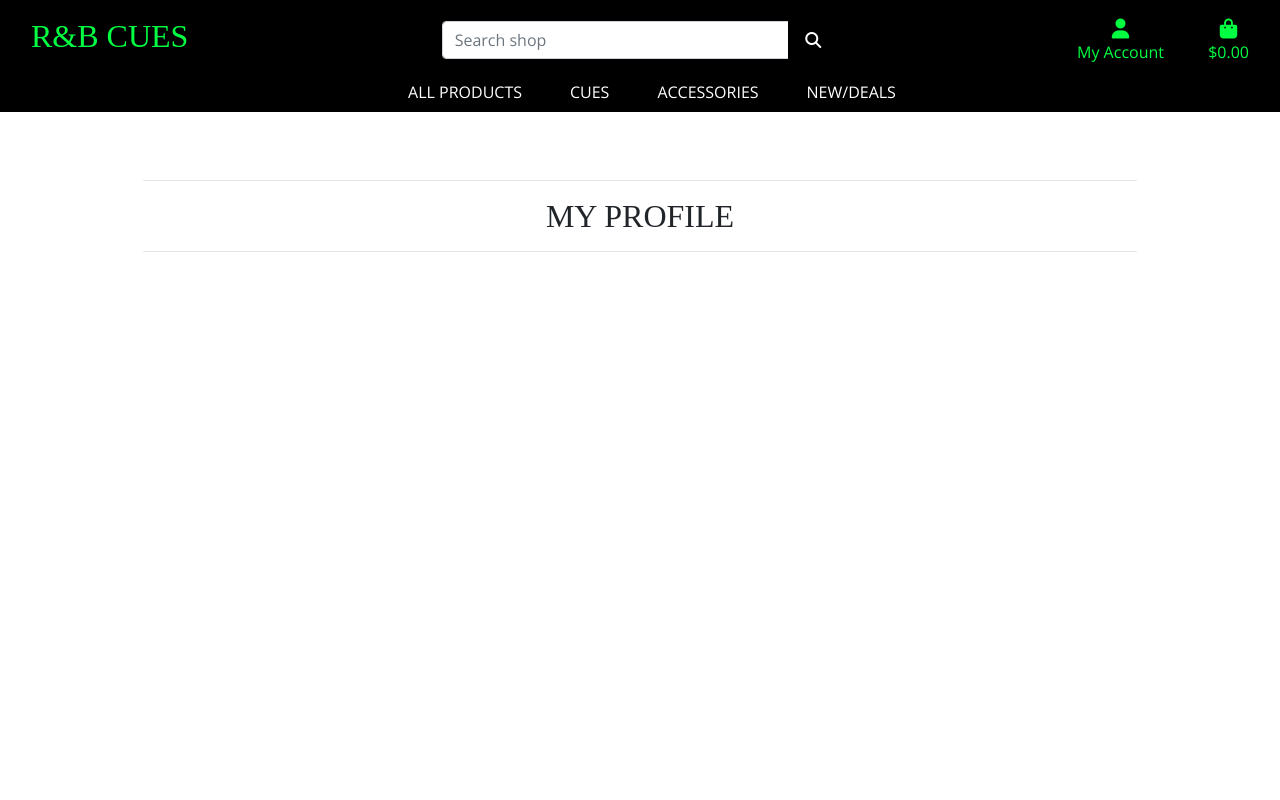
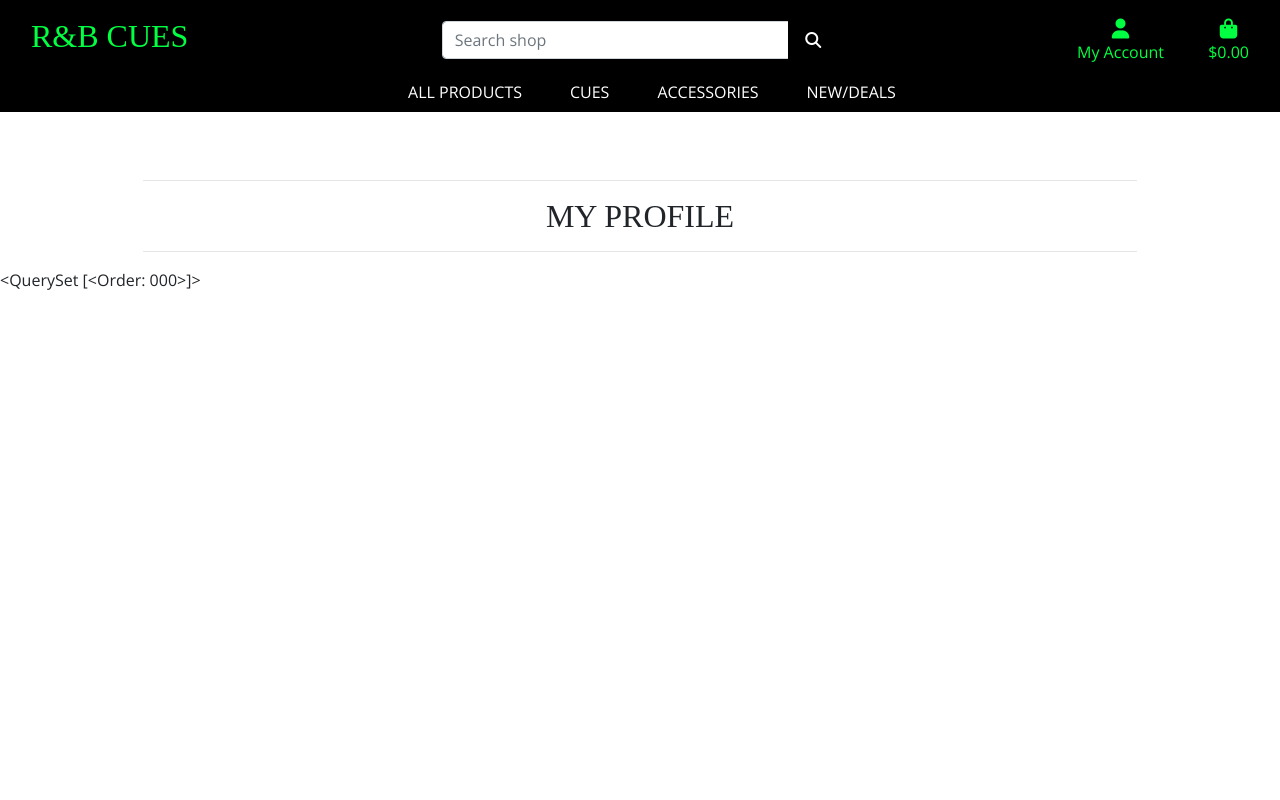
Before and after one commit to Code-Institute-Submissions/rb-cues, a Django app: page /profile/ in a window 1280 px wide. Run offline with Django 3.2, Linux system fonts and the light colour scheme; a user stored in the database is signed in; tables that the repository leaves empty hold one stand-in row (values such as "Sample post"); parts of the project's set-up code (start-up, migrations or seed data) failed here and were passed over; some libraries are stand-ins or nearby versions; some web fonts are replaced.

Commit message:
Completed views and urls for profile
Issue regarding storing userId in orders database found

```diff
--- a/profiles/templates/profiles/profile.html
+++ b/profiles/templates/profiles/profile.html
@@ -28,4 +28,5 @@
             </div>
         </div>
     </div>
+    {{orders}}
 {% endblock %}
--- a/profiles/urls.py
+++ b/profiles/urls.py
@@ -4,4 +4,9 @@ from . import views
 
 urlpatterns = [
     path('', views.profile, name='profile'),
+    path(
+        'order_history/<order_number>',
+        views.order_history, name='order_history'
+    ),
+
 ]
--- a/profiles/views.py
+++ b/profiles/views.py
@@ -1,13 +1,50 @@
-from django.shortcuts import render
+from django.shortcuts import render, get_object_or_404
+from django.contrib import messages
+from .models import UserProfile
+from .forms import UserProfileForm
+from checkout.models import Order
 
 
 def profile(request):
     """
-    Display the user's profile
+    Display the user's profile.
     """
+    profile = get_object_or_404(UserProfile, user=request.user)
+
+    if request.method == 'POST':
+        form = UserProfileForm(request.POST, instance=profile)
+        if form.is_valid():
+            form.save()
+            messages.success(request, 'Profile updated successfully')
+
+    form = UserProfileForm(instance=profile)
+    orders = profile.orders.all()
 
     template = 'profiles/profile.html'
     context = {
+        'form': form,
+        'orders': orders,
+        'on_profile_page': True
     }
 
     return render(request, template, context)
+
+
+def order_history(request, order_number):
+    """
+    Display the user's order history.
+    """
+    order = get_object_or_404(Order, order_number=order_number)
+
+    messages.info(request, (
+        f'This is a past confirmation for order number {order_number}. '
+        'A confirmation email was sent on the order date.'
+    ))
+
+    template = 'checkout/checkout_success.html'
+    context = {
+        'order': order,
+        'from_profile': True,
+    }
+
+    return render(request, template, context)
```
